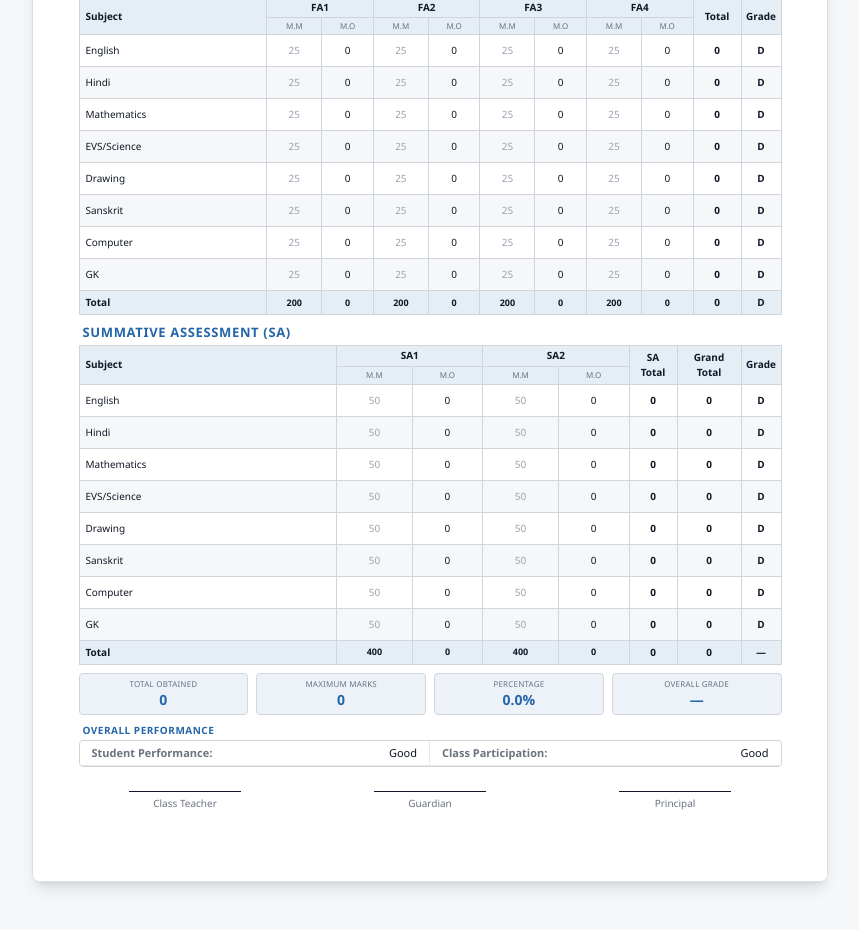
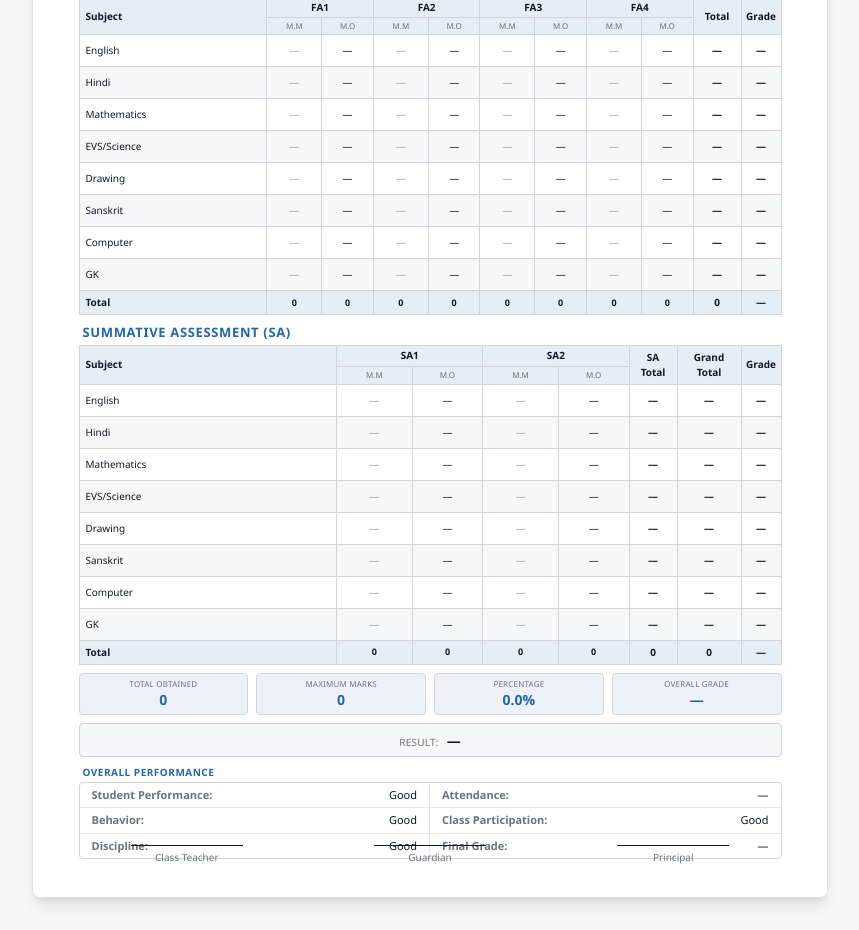
Before and after one commit to dhruv639508/Report-Card, a React (Vite) app: page / in a window 1280 px wide. Shown: the part 2180-3110 px from the top of the page, without its empty margins (210-1069 px from the left). Built offline with nearby package versions, Linux system fonts and the light colour scheme; the HTML template or start-up script is replaced by a standard one.

Commit message:
Update ReportCardPreview.tsx

```diff
--- a/src/components/ReportCardPreview.tsx
+++ b/src/components/ReportCardPreview.tsx
@@ -1,39 +1,49 @@
 import React from "react";
-import { StudentData, FA_MAX, SA_MAX, getFaTotal, getSaTotal, getGrandTotal, getFaGrade, getGrandGrade, getOverallObtained, getOverallMax, getOverallPercentage, getGrade, getFaMax, getSaMax } from "@/types/reportCard";
+import {
+  StudentData, FA_MAX, SA_MAX,
+  SCHOOL_NAME, SCHOOL_ADDRESS, SCHOOL_PHONE, SCHOOL_EMAIL,
+  getFaTotal, getSaTotal, getGrandTotal,
+  getFaGrade, getGrandGrade,
+  getOverallObtained, getOverallMax, getOverallPercentage,
+  getGrade, getFaMax, getSaMax,
+  isSubjectActive,
+} from "@/types/reportCard";
 import schoolLogo from "@/assets/school-logo.png";
 
-interface Props {
-  student: StudentData;
-}
+interface Props { student: StudentData; }
 
 export default function ReportCardPreview({ student }: Props) {
   const attendance = student.totalDays > 0
     ? ((student.presentDays / student.totalDays) * 100).toFixed(1)
     : "—";
 
-  const obtained = getOverallObtained(student.subjects);
-  const max = getOverallMax(student.subjects);
+  const obtained   = getOverallObtained(student.subjects);
+  const max        = getOverallMax(student.subjects);       // only active subjects
   const percentage = getOverallPercentage(student.subjects);
-  const grade = max > 0 ? getGrade(percentage) : "—";
+  const grade      = max > 0 ? getGrade(percentage) : "—";
+  const logoSrc    = student.logoUrl || schoolLogo;
 
-  const logoSrc = student.logoUrl || schoolLogo;
+  // Active subject counts for tfoot M.M
+  const faActiveCount = student.subjects.filter(s => getFaTotal(s) > 0).length;
+  const saActiveCount = student.subjects.filter(s => getSaTotal(s) > 0).length;
 
   const thStyle = { background: "hsl(210, 45%, 93%)" };
-  const altRow = { background: "hsl(210, 20%, 97%)" };
+  const altRow  = { background: "hsl(210, 20%, 97%)" };
 
   return (
-    <div className="print-area bg-white mx-auto text-gray-900 relative" style={{ width: "210mm", minHeight: "297mm", padding: "8mm 12mm", fontFamily: "'Segoe UI', Roboto, sans-serif" }}>
-      {/* Header */}
+    <div
+      className="print-area bg-white mx-auto text-gray-900 relative"
+      style={{ width: "210mm", minHeight: "297mm", padding: "8mm 12mm", fontFamily: "'Segoe UI', Roboto, sans-serif" }}
+    >
+      {/* ── Header ── */}
       <div className="flex items-center gap-4 mb-2">
         <img src={logoSrc} alt="School Logo" className="w-16 h-16 object-contain flex-shrink-0" />
         <div className="flex-1 text-center">
           <h1 className="text-2xl font-bold tracking-wide" style={{ color: "hsl(210, 65%, 35%)" }}>
-            {student.schoolName || "Keerti Play"}
+            {SCHOOL_NAME}
           </h1>
-          <p className="text-[10px] text-gray-500 mt-0.5">{student.schoolAddress || "123 Education Lane, New Delhi"}</p>
-          <p className="text-[10px] text-gray-500">
-            {[student.phone, student.email].filter(Boolean).join(" | ")}
-          </p>
+          <p className="text-[10px] text-gray-500 mt-0.5">{SCHOOL_ADDRESS}</p>
+          <p className="text-[10px] text-gray-500">{[SCHOOL_PHONE, SCHOOL_EMAIL].filter(Boolean).join(" | ")}</p>
         </div>
         <div className="w-16" />
       </div>
@@ -42,21 +52,21 @@ export default function ReportCardPreview({ student }: Props) {
         Report Card — {student.session || "2025-2026"}
       </p>
 
-      {/* Student Info */}
+      {/* ── Student Info ── */}
       <div className="border border-gray-300 rounded mb-2">
         <div className="grid grid-cols-3 text-[11px]">
           {[
-            ["Student Name", student.name],
-            ["Class", student.className],
-            ["Section", student.section],
-            ["Roll No.", student.rollNumber],
+            ["Student Name",  student.name],
+            ["Class",         student.className],
+            ["Section",       student.section],
+            ["Roll No.",      student.rollNumber],
             ["Admission No.", student.admissionNumber],
             ["Date of Birth", student.dob],
-            ["Session", student.session],
-            ["Position", student.positionInClass],
-            ["Attendance", `${student.presentDays}/${student.totalDays} (${attendance}%)`],
+            ["Session",       student.session],
+            ["Position",      student.positionInClass],
+            ["Attendance",    `${student.presentDays}/${student.totalDays} (${attendance}%)`],
           ].map(([label, value], i) => (
-            <div key={i} className={`px-3 py-1 flex gap-1 ${i < 6 ? "border-b border-gray-200" : ""} ${(i % 3 !== 2) ? "border-r border-gray-200" : ""}`}>
+            <div key={i} className={`px-3 py-1 flex gap-1 ${i < 6 ? "border-b border-gray-200" : ""} ${i % 3 !== 2 ? "border-r border-gray-200" : ""}`}>
               <span className="font-semibold text-gray-500">{label}:</span>
               <span className="font-medium text-gray-900">{value || "—"}</span>
             </div>
@@ -64,7 +74,7 @@ export default function ReportCardPreview({ student }: Props) {
         </div>
       </div>
 
-      {/* FA Table */}
+      {/* ── FA Table ── */}
       <div className="mb-2">
         <p className="text-[13px] font-bold uppercase tracking-wider mb-0.5 px-1" style={{ color: "hsl(210, 65%, 40%)" }}>
           Formative Assessment (FA)
@@ -89,19 +99,31 @@ export default function ReportCardPreview({ student }: Props) {
             </tr>
           </thead>
           <tbody>
-            {student.subjects.map((s, i) => (
+            {student.subjects.map((s, i) => {
+              const active = isSubjectActive(s);
+              return (
                 <tr key={s.name} style={i % 2 === 1 ? altRow : {}}>
                   <td className="border border-gray-300 px-1.5 py-2 font-medium">{s.name}</td>
                   {(["fa1","fa2","fa3","fa4"] as const).map(f => (
                     <React.Fragment key={f}>
-                    <td className="border border-gray-300 px-0.5 py-2 text-center text-gray-400">{FA_MAX}</td>
-                    <td className="border border-gray-300 px-0.5 py-2 text-center">{s[f]}</td>
+                      {/* Show M.M only if subject is active */}
+                      <td className="border border-gray-300 px-0.5 py-2 text-center text-gray-400">
+                        {active ? FA_MAX : "—"}
+                      </td>
+                      <td className="border border-gray-300 px-0.5 py-2 text-center">
+                        {active ? s[f] : "—"}
+                      </td>
                     </React.Fragment>
                   ))}
-                <td className="border border-gray-300 px-1 py-2 text-center font-semibold">{getFaTotal(s)}</td>
-                <td className="border border-gray-300 px-1 py-2 text-center font-semibold">{getFaGrade(s)}</td>
+                  <td className="border border-gray-300 px-1 py-2 text-center font-semibold">
+                    {active ? getFaTotal(s) : "—"}
+                  </td>
+                  <td className="border border-gray-300 px-1 py-2 text-center font-semibold">
+                    {active ? getFaGrade(s) : "—"}
+                  </td>
                 </tr>
-            ))}
+              );
+            })}
           </tbody>
           <tfoot>
             <tr style={thStyle}>
@@ -110,9 +132,12 @@ export default function ReportCardPreview({ student }: Props) {
                 const key = `fa${n}` as keyof typeof student.subjects[0];
                 return (
                   <React.Fragment key={n}>
-                    <td className="border border-gray-300 px-0.5 py-0.5 text-center font-bold text-[9px]">{student.subjects.length * FA_MAX}</td>
+                    {/* M.M total = only active subjects */}
                     <td className="border border-gray-300 px-0.5 py-0.5 text-center font-bold text-[9px]">
-                      {student.subjects.reduce((sum, s) => sum + (s[key] as number), 0)}
+                      {faActiveCount * FA_MAX}
+                    </td>
+                    <td className="border border-gray-300 px-0.5 py-0.5 text-center font-bold text-[9px]">
+                      {student.subjects.filter(s => getFaTotal(s) > 0).reduce((sum, s) => sum + (s[key] as number), 0)}
                     </td>
                   </React.Fragment>
                 );
@@ -121,14 +146,16 @@ export default function ReportCardPreview({ student }: Props) {
                 {student.subjects.reduce((sum, s) => sum + getFaTotal(s), 0)}
               </td>
               <td className="border border-gray-300 px-1 py-0.5 text-center font-bold">
-                {getGrade((student.subjects.reduce((sum, s) => sum + getFaTotal(s), 0) / (student.subjects.length * getFaMax())) * 100)}
+                {faActiveCount > 0
+                  ? getGrade((student.subjects.reduce((sum, s) => sum + getFaTotal(s), 0) / (faActiveCount * getFaMax())) * 100)
+                  : "—"}
               </td>
             </tr>
           </tfoot>
         </table>
       </div>
 
-      {/* SA Table */}
+      {/* ── SA Table ── */}
       <div className="mb-2">
         <p className="text-[13px] font-bold uppercase tracking-wider mb-0.5 px-1" style={{ color: "hsl(210, 65%, 40%)" }}>
           Summative Assessment (SA)
@@ -154,20 +181,33 @@ export default function ReportCardPreview({ student }: Props) {
             </tr>
           </thead>
           <tbody>
-            {student.subjects.map((s, i) => (
+            {student.subjects.map((s, i) => {
+              const active = isSubjectActive(s);
+              return (
                 <tr key={s.name} style={i % 2 === 1 ? altRow : {}}>
                   <td className="border border-gray-300 px-1.5 py-2 font-medium">{s.name}</td>
                   {(["sa1","sa2"] as const).map(f => (
                     <React.Fragment key={f}>
-                    <td className="border border-gray-300 px-0.5 py-2 text-center text-gray-400">{SA_MAX}</td>
-                    <td className="border border-gray-300 px-0.5 py-2 text-center">{s[f]}</td>
+                      <td className="border border-gray-300 px-0.5 py-2 text-center text-gray-400">
+                        {active ? SA_MAX : "—"}
+                      </td>
+                      <td className="border border-gray-300 px-0.5 py-2 text-center">
+                        {active ? s[f] : "—"}
+                      </td>
                     </React.Fragment>
                   ))}
-                <td className="border border-gray-300 px-1 py-2 text-center font-semibold">{getSaTotal(s)}</td>
-                <td className="border border-gray-300 px-1 py-2 text-center font-semibold">{getGrandTotal(s)}</td>
-                <td className="border border-gray-300 px-1 py-2 text-center font-semibold">{getGrandGrade(s)}</td>
+                  <td className="border border-gray-300 px-1 py-2 text-center font-semibold">
+                    {active ? getSaTotal(s) : "—"}
+                  </td>
+                  <td className="border border-gray-300 px-1 py-2 text-center font-semibold">
+                    {active ? getGrandTotal(s) : "—"}
+                  </td>
+                  <td className="border border-gray-300 px-1 py-2 text-center font-semibold">
+                    {active ? getGrandGrade(s) : "—"}
+                  </td>
                 </tr>
-            ))}
+              );
+            })}
           </tbody>
           <tfoot>
             <tr style={thStyle}>
@@ -176,9 +216,11 @@ export default function ReportCardPreview({ student }: Props) {
                 const key = `sa${n}` as keyof typeof student.subjects[0];
                 return (
                   <React.Fragment key={n}>
-                    <td className="border border-gray-300 px-0.5 py-0.5 text-center font-bold text-[9px]">{student.subjects.length * SA_MAX}</td>
                     <td className="border border-gray-300 px-0.5 py-0.5 text-center font-bold text-[9px]">
-                      {student.subjects.reduce((sum, s) => sum + (s[key] as number), 0)}
+                      {saActiveCount * SA_MAX}
+                    </td>
+                    <td className="border border-gray-300 px-0.5 py-0.5 text-center font-bold text-[9px]">
+                      {student.subjects.filter(s => getSaTotal(s) > 0).reduce((sum, s) => sum + (s[key] as number), 0)}
                     </td>
                   </React.Fragment>
                 );
@@ -193,12 +235,12 @@ export default function ReportCardPreview({ student }: Props) {
         </table>
       </div>
 
-      {/* Summary */}
+      {/* ── Summary boxes ── */}
       <div className="grid grid-cols-4 gap-2 mb-2">
         {[
           ["Total Obtained", `${obtained}`],
           ["Maximum Marks", `${max}`],
-          ["Percentage", `${percentage.toFixed(1)}%`],
+          ["Percentage",    `${percentage.toFixed(1)}%`],
           ["Overall Grade", grade],
         ].map(([label, value]) => (
           <div key={label} className="border border-gray-300 rounded px-2 py-1 text-center" style={{ background: "hsl(210, 45%, 95%)" }}>
@@ -208,8 +250,13 @@ export default function ReportCardPreview({ student }: Props) {
         ))}
       </div>
 
+      {/* ── Result ── */}
+      <div className="border border-gray-300 rounded px-3 py-1 mb-2 text-center" style={{ background: "hsl(210, 20%, 97%)" }}>
+        <span className="text-[10px] text-gray-500 uppercase tracking-wide mr-2">Result:</span>
+        <span className="font-bold text-sm text-gray-900">{student.result || "—"}</span>
+      </div>
 
-      {/* Overall Performance */}
+      {/* ── Overall Performance ── */}
       <div className="mb-2">
         <p className="text-[10px] font-bold uppercase tracking-wider mb-0.5 px-1" style={{ color: "hsl(210, 65%, 40%)" }}>
           Overall Performance
@@ -218,7 +265,11 @@ export default function ReportCardPreview({ student }: Props) {
           <div className="grid grid-cols-2 text-[11px]">
             {[
               ["Student Performance", student.performance],
+              ["Attendance",          student.totalDays > 0 ? `${attendance}%` : "—"],
+              ["Behavior",            student.behavior],
               ["Class Participation", student.classParticipation],
+              ["Discipline",          student.discipline],
+              ["Final Grade",         grade],
             ].map(([label, value], i) => (
               <div key={i} className={`px-3 py-1 flex justify-between ${i < 4 ? "border-b border-gray-200" : ""} ${i % 2 === 0 ? "border-r border-gray-200" : ""}`}>
                 <span className="font-semibold text-gray-500">{label}:</span>
@@ -229,7 +280,7 @@ export default function ReportCardPreview({ student }: Props) {
         </div>
       </div>
 
-      {/* Teacher's Remarks */}
+      {/* ── Remarks ── */}
       {(student.teacherRemarks || student.remarks) && (
         <div className="border border-gray-300 rounded px-3 py-1 mb-2">
           {student.teacherRemarks && (
@@ -247,8 +298,8 @@ export default function ReportCardPreview({ student }: Props) {
         </div>
       )}
 
-      {/* Signatures */}
-      <div className="grid grid-cols-3 gap-8 mt-4 pt-2">
+      {/* ── Signatures ── */}
+      <div className="grid grid-cols-3 gap-8 absolute bottom-8 left-12 right-12">
         {["Class Teacher", "Guardian", "Principal"].map(role => (
           <div key={role} className="text-center">
             <div className="border-t border-gray-900 w-28 mx-auto mb-1" />
```
Lines whose indentation alone changed are shown as unchanged.
